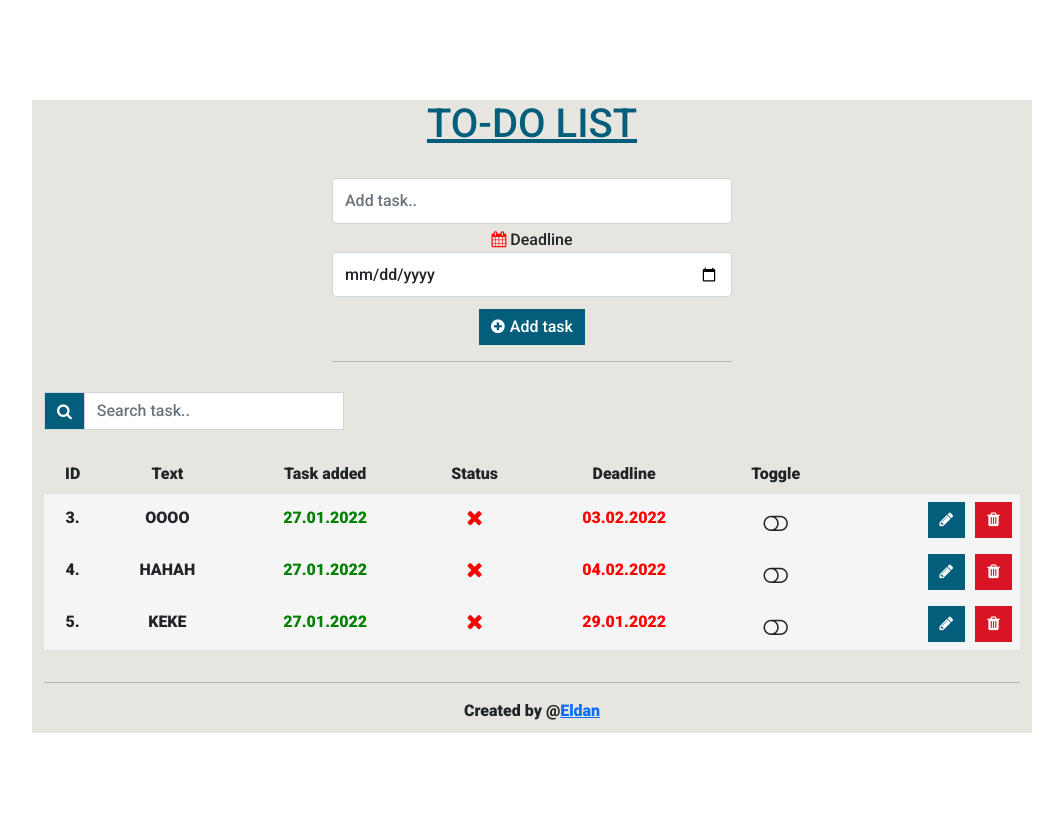
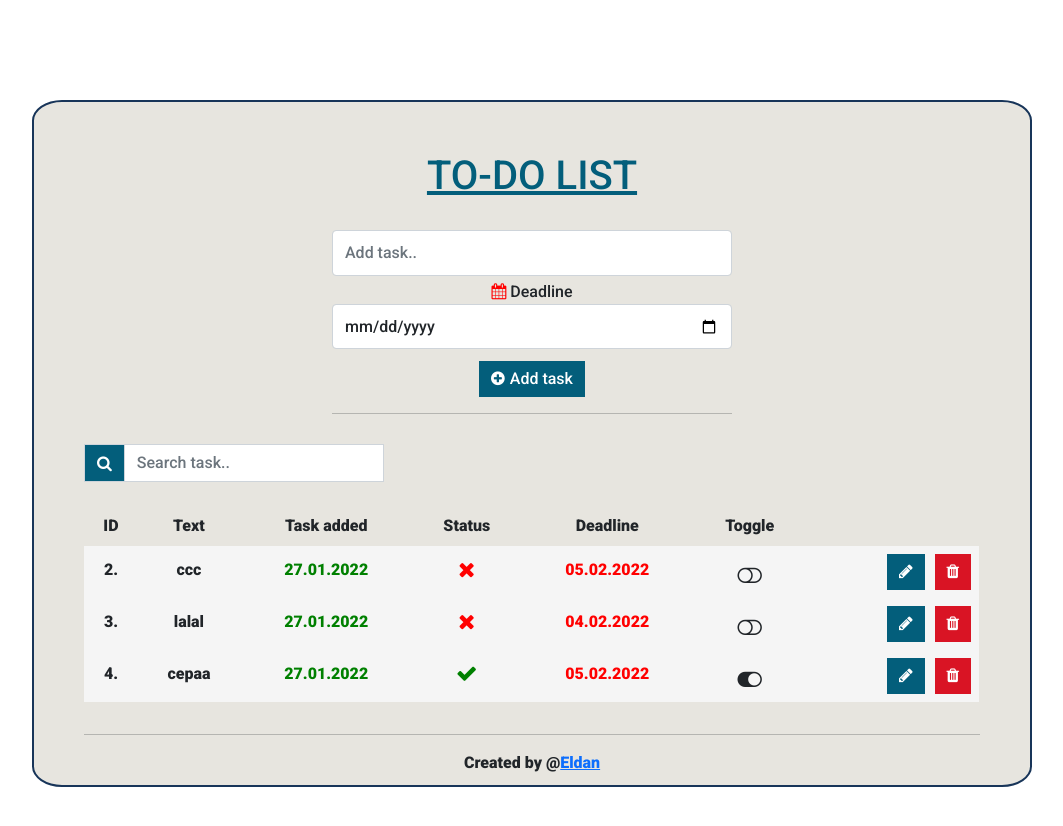
Before and after one commit to EldanHubic/to-do-list, an Angular app: page /home in a window 1280 px wide. Shown: the top 826 px of the page, without its empty margins (108-1171 px from the left). Built offline with nearby package versions, Linux system fonts and the light colour scheme; data requests are answered from the project's data file.

Commit message:
delete button after searching tasks, fix in progress

```diff
--- a/db.json
+++ b/db.json
@@ -1,25 +1,25 @@
 {
   "tasks": [
     {
-      "text": "oooo",
+      "text": "ccc",
       "date": "27.01.2022",
       "done": false,
-      "deadline": "03.02.2022",
+      "deadline": "05.02.2022",
+      "id": 2
+    },
+    {
+      "text": "lalal",
+      "date": "27.01.2022",
+      "done": false,
+      "deadline": "04.02.2022",
       "id": 3
     },
     {
-      "text": "hahah",
+      "id": 4,
+      "text": "cepaa",
       "date": "27.01.2022",
-      "done": false,
-      "deadline": "04.02.2022",
-      "id": 4
-    },
-    {
-      "text": "keke",
-      "date": "27.01.2022",
-      "done": false,
-      "deadline": "29.01.2022",
-      "id": 5
+      "done": true,
+      "deadline": "05.02.2022"
     }
   ]
 }
--- a/src/app/crud-http.service.ts
+++ b/src/app/crud-http.service.ts
@@ -44,6 +44,7 @@ export class CrudHttpService {
 
 
 
+
   //update task
   updateTask(id: any, data: ITask): Observable<any> {
     let API_URL = `${this.apiUrl}/${id}`;
--- a/src/app/tasks/tasks.component.html
+++ b/src/app/tasks/tasks.component.html
@@ -13,6 +13,7 @@
         [(ngModel)]="search"
       />
     </div>
+
   </div>
   <div class="col">
     <div *ngIf="isDeletedFlag" class="alert alert-danger" role="alert">
@@ -54,7 +55,7 @@
               [(ngModel)]="newText"
               required
             />
-            <b *ngIf="!isClicked">{{ task.text | uppercase }}</b>
+            <b *ngIf="!isClicked">{{ task.text }}</b>
           </td>
           <td class="table-data" style="color: green">
             <b>{{ task.date | convertDashToSpace: "-" }}</b>
--- a/src/app/tasks/tasks.component.ts
+++ b/src/app/tasks/tasks.component.ts
@@ -38,7 +38,9 @@ export class TasksComponent implements OnInit {
 
   set search(searchParam: string) {
     this._search = searchParam;
+
     this.filterArray = this.filterTasks(searchParam);
+
     // console.log(this.filterArray);
     // console.log(this._search);
     // console.log(this.todo);
@@ -61,14 +63,13 @@ export class TasksComponent implements OnInit {
   //obriši task
   deleteTodo(id: number, taskText: string): void {
     this.crudHttpService.deleteTodo(id).subscribe((data) => {
-      const index = this.filterArray.findIndex((el) => el.id === id);
+      const index = this.todo.findIndex((el) => el.id === id);
       if (id > -1) {
         let isDeleted = this.filterArray.splice(index, 1);
-        // this.todo.splice(index,1);
+
         if (isDeleted) {
-          console.log(
-            (this.status = `Task: ${taskText.toUpperCase()} deleted.`)
-          );
+          this.status = `Task: ${taskText.toUpperCase()} deleted.`;
+
           this.isDeletedFlag = true;
           this.isEditedFlag = false;
           this.FadeOutLink();
@@ -77,6 +78,9 @@ export class TasksComponent implements OnInit {
       }
     });
   }
+
+  //izbriši sve taskove
+
 
   //update task
   showHideEdit(task: ITask): void {
--- a/src/styles.css
+++ b/src/styles.css
@@ -10,6 +10,9 @@
     margin-bottom: 100px;
     margin-right: auto;
     margin-left: auto;
-    border-radius: 0;
+    border-radius: 3%;
+    padding: 50px 50px 0 50px;
+
+    border: 2px solid #183559;
     font-family: 'Roboto', sans-serif;
 }
```
